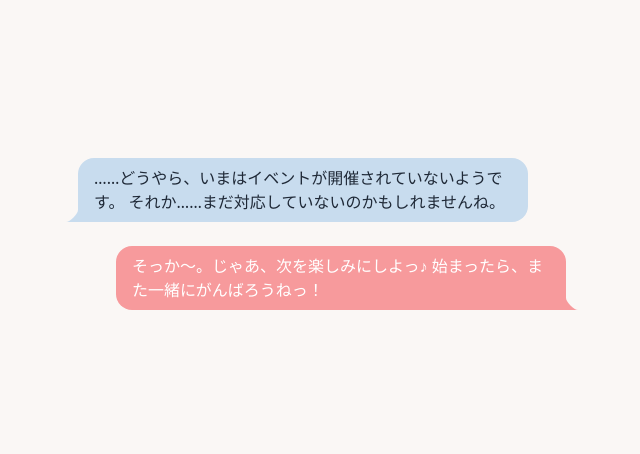
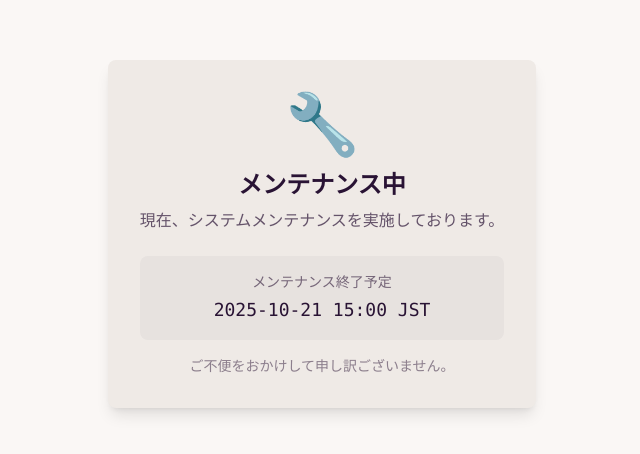
Before and after one commit to AlcEccentric/border-predict-site, a React (Vite) app: page / in a window 1280 px wide. Shown: the part 166-620 px from the top of the page, without its empty margins (318-958 px from the left). Built offline with nearby package versions, Linux system fonts and the light colour scheme; no server answers; what chartjs-plugin-zoom would draw is missing.

Commit message:
Add maintenance page

```diff
--- a/src/App.tsx
+++ b/src/App.tsx
@@ -1,5 +1,6 @@
 import React, { useEffect, useState } from 'react';
 import EventModal from './components/EventModal';
+import MaintenancePage from './components/MaintenancePage';
 import { EventInfo, PredictionData, IdolPredictionData } from './types';
 import { isEventOngoing } from './utils/dateUtils';
 import BorderTabs from './components/BorderTabs';
@@ -33,6 +34,10 @@ const App: React.FC = () => {
     const baseUrl = 'https://cdn.yuenimillion.live/data'; // Production URL
     const isDebug = false;
     const debugSuffix = isDebug ? '?debug' : '';
+
+    // Maintenance mode configuration
+    const isMaintenanceMode = true; // Set to true to enable maintenance mode
+    const maintenanceEndTime = '2025-10-21 15:00 JST'; // Customize maintenance end time
     const [theme, setTheme] = useState(() => {
         const savedTheme = localStorage.getItem('theme') || themes[1];
         // Set initial theme immediately
@@ -150,6 +155,11 @@ const App: React.FC = () => {
         localStorage.setItem('normalEventShowNeighbors', newShowNeighbors.toString());
     };
 
+    // Check maintenance mode first
+    if (isMaintenanceMode) {
+        return <MaintenancePage endTime={maintenanceEndTime} />;
+    }
+
     if (loading) {
         return <div>Loading... (｀・ω・´)</div>;
     }
--- /dev/null
+++ b/src/components/MaintenancePage.tsx
@@ -0,0 +1,34 @@
+import React from 'react';
+
+interface MaintenancePageProps {
+    endTime?: string;
+}
+
+const MaintenancePage: React.FC<MaintenancePageProps> = ({ endTime }) => {
+    return (
+        <div className="min-h-screen flex flex-col items-center justify-center bg-base-100">
+            <div className="bg-base-200 rounded-lg shadow-lg p-8 max-w-md text-center">
+                <div className="mb-6">
+                    <div className="text-6xl mb-4">🔧</div>
+                    <h1 className="text-2xl font-bold mb-2">メンテナンス中</h1>
+                    <p className="text-base-content/70">
+                        現在、システムメンテナンスを実施しております。
+                    </p>
+                </div>
+
+                {endTime && (
+                    <div className="bg-base-300 rounded-lg p-4">
+                        <p className="text-sm text-base-content/60 mb-1">メンテナンス終了予定</p>
+                        <p className="font-mono text-lg">{endTime}</p>
+                    </div>
+                )}
+
+                <p className="text-sm text-base-content/50 mt-4">
+                    ご不便をおかけして申し訳ございません。
+                </p>
+            </div>
+        </div>
+    );
+};
+
+export default MaintenancePage;
```
